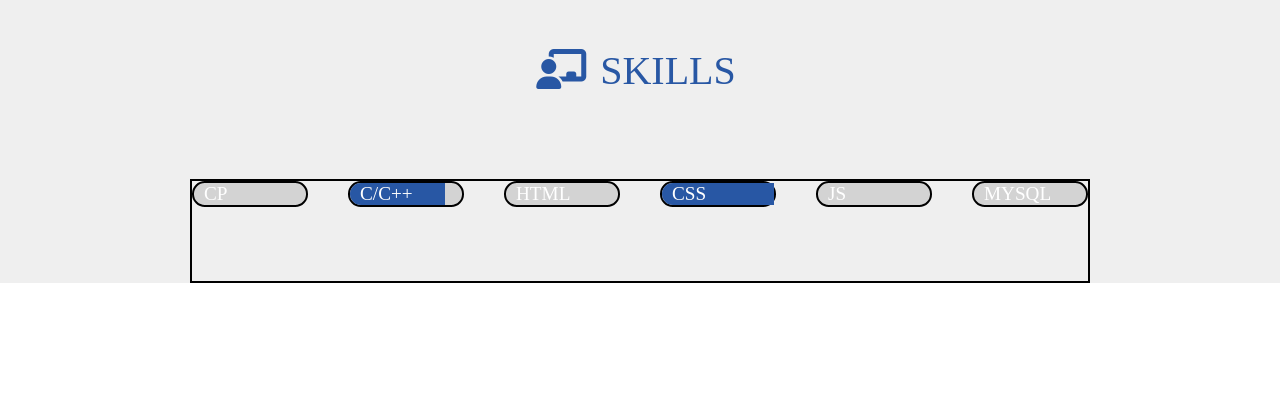
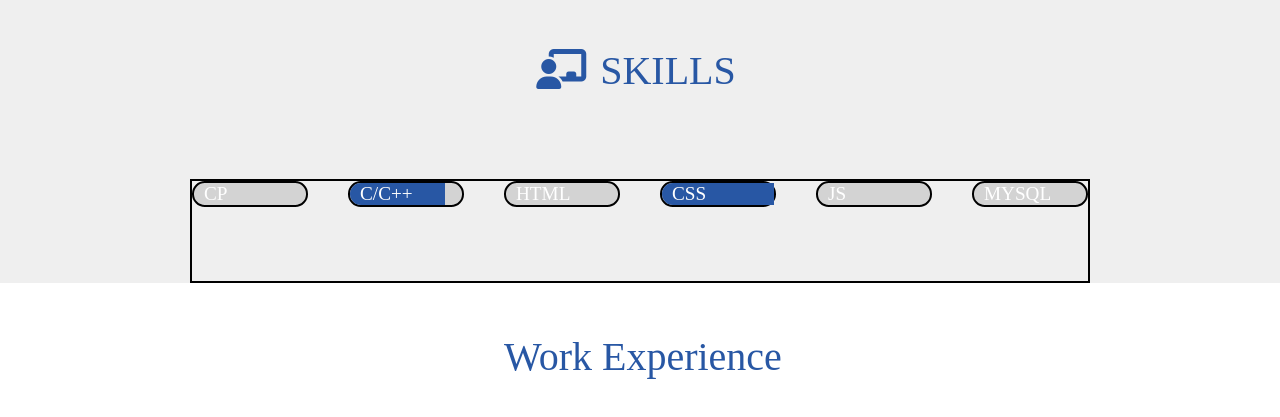
Before and after one commit to princerajpoot20/Portfolio-Website, a plain HTML site: page index.html in a window 1280 px wide. Shown: the part 725-1142 px from the top of the page. Before the commit the page ends 1008 px from the top, so only its background shows below. Drawn offline with Linux system fonts and the light colour scheme.

Commit message:
BUG Fixed
A div tag is not closed in the html file.
It has been fixed.

```diff
--- a/index.html
+++ b/index.html
@@ -102,7 +102,7 @@
                     </ul>
 
                 </div>
-
+            </div>
 
         </header>
 
@@ -249,6 +249,15 @@
 
             <section id="experience-section">
 
+
+                <h1 class="section-heading mb75px">
+
+                    <span>
+                    </span>
+                    <span>Work Experience</span>
+                </h1>
+
+
             </section>
 
             <section id="education-section">
```
